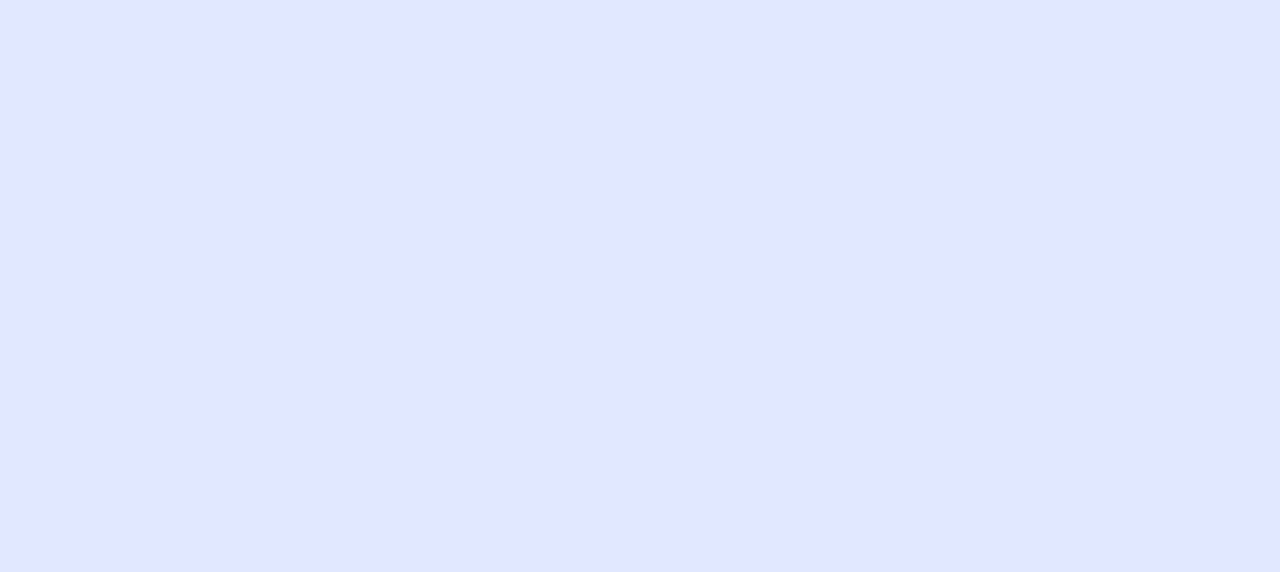
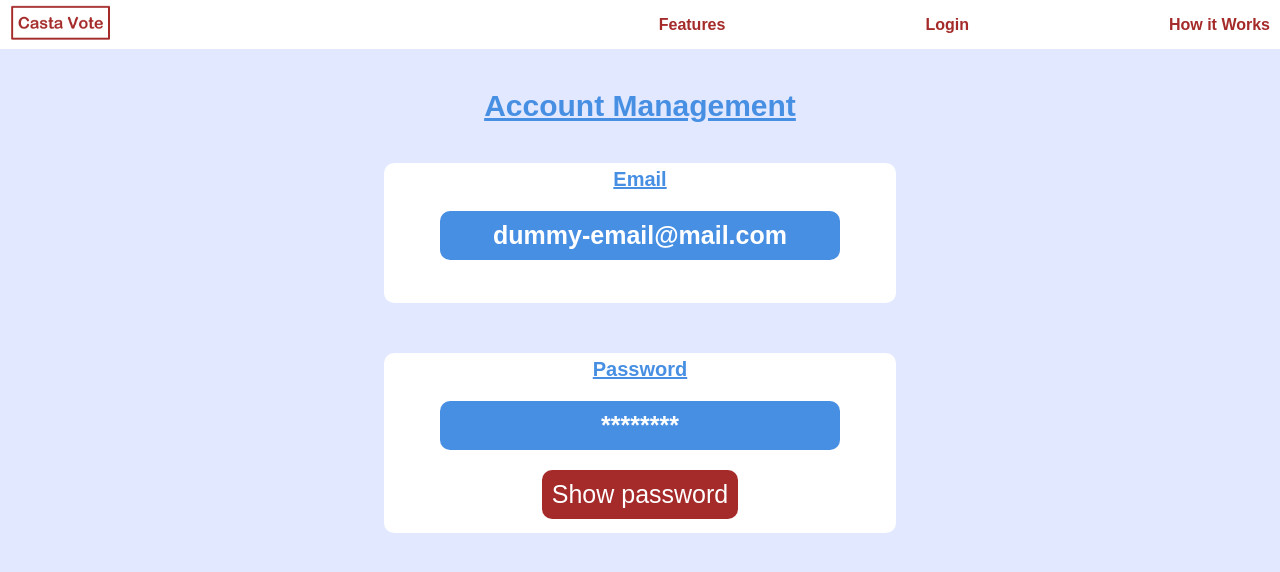
Before and after one commit to chris-wamae/kindledecision, a React (Create React App) app in the folder front-end/: page /account-management in a window 1280 px wide. Before the commit this address had no page. Shown: the top 572 px of the page. Built offline with nearby package versions, Linux system fonts and the light colour scheme.

Commit message:
Updated account-management page

```diff
--- a/front-end/src/App.js
+++ b/front-end/src/App.js
@@ -4,6 +4,7 @@ import Featurespage from './views/Featurespage';
 import Signup from './views/Signup';
 import Login from './views/Login';
 import UserDashboard from './views/UserDashboard';
+import AccountManagement from './views/AccountManagement';
 import { BrowserRouter as Router,Routes,Route } from "react-router-dom";
 
 function App() {
@@ -15,7 +16,8 @@ function App() {
       <Route exact path="/features" element={<Featurespage/>}></Route>
       <Route exact path="/sign-up" element={<Signup/>}></Route>
       <Route exaxt path="/login" element={<Login/>}></Route>
-      <Route exact path="/user-dashboard" element={<UserDashboard/>}></Route>
+      <Route exact path="/dashboard" element={<UserDashboard/>}></Route>
+      <Route exact path="/account-management" element={<AccountManagement/>}></Route>
       </Routes>
      </Router>
    </>
--- a/front-end/src/components/Navbar.js
+++ b/front-end/src/components/Navbar.js
@@ -5,7 +5,7 @@ function Navbar({navItems}){
     function LinkFormater(rawLink){
 
     let formattedLink = rawLink.replace(/ /g,"-")
-    return formattedLink.toLowerCase()
+    return "/" + formattedLink.toLowerCase()
     }
     return (
         <>
--- /dev/null
+++ b/front-end/src/styles/AccountManagement.css
@@ -0,0 +1,89 @@
+.page-container
+{
+display:flex;
+flex-direction:column;
+align-items:center;
+}
+
+.page-title
+{
+color:var(--chefchaouenBlue);
+font-size:30px;
+text-decoration:underline;
+margin:40px;
+}
+
+.email-container
+{
+background-color:white;
+text-align:center;
+width:40%;
+height:140px;
+border-radius:10px;
+
+}
+
+.email-header
+{
+color:var(--chefchaouenBlue);
+font-size:20px;
+text-decoration:underline;
+margin-top:5px;
+margin-bottom:20px;
+}
+
+.email
+{
+color:white;
+background-color:var(--chefchaouenBlue);
+font-size:25px;
+width:400px;
+padding:10px;
+border-radius:10px;
+
+margin:auto;
+}
+
+.password-container
+{
+background-color:white;
+margin-top:50px;
+text-align:center;
+width:40%;
+height:180px;
+border-radius:10px;
+
+}
+
+.password-header
+{
+    color:var(--chefchaouenBlue);
+    font-size:20px;
+    text-decoration:underline;
+    margin-top:5px;
+    margin-bottom:20px;
+}
+
+.password
+{
+    color:white;
+    background-color:var(--chefchaouenBlue);
+    font-size:25px;
+    width:400px;
+    padding:10px;
+    border-radius:10px;
+    margin:auto;
+}
+
+.password-button
+{
+color:white;
+background-color:var(--auburn);
+border:0px;
+font-size:25px;
+margin-top:20px;
+padding:10px;
+border-radius:10px;
+margin-right:5px;
+margin-left:5px;
+}
--- a/front-end/src/styles/Landingpage.css
+++ b/front-end/src/styles/Landingpage.css
@@ -19,14 +19,15 @@ align-items:center;
 }
 
 .info-text .main-header{
-font-size:35px;
+font-size:40px;
 color:var(--chefchaouenBlue);
 text-align:center;
+margin-bottom:10px;
 }
 
 .info-text .sub-header{
     color:var(--auburn);
-    font-size:27px;
+    font-size:30px;
     line-height:50px;
     text-align:center;
     width:90%;
@@ -50,7 +51,7 @@ width:500px;
 .buttons{
     display:flex;
     justify-content:space-around;
-    margin-top:20px;
+    margin-top:50px;
 }
 
 #sign-up-button
--- a/front-end/src/styles/UserDashboard.css
+++ b/front-end/src/styles/UserDashboard.css
@@ -76,20 +76,45 @@ padding-bottom:20px;
 {
 display:flex;
 margin-top:10px;
-background-color:white;
 color:var(--chefchaouenBlue);
-width:90%;
+width:95%;
 justify-content:space-between;
-padding:10px;
 }
 
 .votes
 {
 display:flex;
 margin-left:10px;
+padding:5px;
+background-color:white;
+
 }
 
 .election-title
 {
 font-size:20px;
+ background-color:white;
+ width:95%;
+ text-align:center;
+ padding-top:10px;
+ padding-bottom:5px;
 }
+
+/*refactor the two classes below into one group*/
+.election-votecount
+{
+color:white;
+background-color:green;
+padding:5px;
+border-radius:10px;
+}
+.election-votecount  div
+{
+font-size:12px;
+}
+
+.election-status
+{
+    color:green;
+    font-size:12px;
+}
--- /dev/null
+++ b/front-end/src/views/AccountManagement.js
@@ -0,0 +1,49 @@
+import Navbar from "../components/Navbar";
+import "../styles/AccountManagement.css"
+import { useState } from "react";
+
+function AccountManagement() {
+    const navItems = ["Features", "Login", "How it Works"]
+    const dummyEmail = "dummy-email@mail.com"
+    const dummyPassword = "dummy-password"
+    const [showPassword, setShowPassword] = useState(false)
+
+    return (
+        <>
+            <Navbar navItems={navItems} />
+            <div className="page-container">
+                <div className="page-title">Account Management</div>
+                <div className="email-container">
+                    <div className="email-header">Email</div>
+                    <div className="email">{dummyEmail}</div>
+                </div>
+
+                <div className="password-container">
+                    {
+                        !showPassword ? <>
+                            <div className="password-header">Password</div>
+                            <div className="password">********</div>
+                            <button onClick={() => setShowPassword(true)} className="password-button">Show password</button>
+                        </>
+                            :
+                            <>
+                                <div className="password-header">Password</div>
+                                <div className="password">{dummyPassword}</div>
+                                <div>
+                                <button onClick={() => setShowPassword(false)} className="password-button">Hide password</button>
+                                <button className="password-button">Change password</button>
+                                </div>
+
+                            </>
+
+
+                    }
+
+                </div>
+            </div>
+
+        </>
+    )
+}
+
+export default AccountManagement;
```
